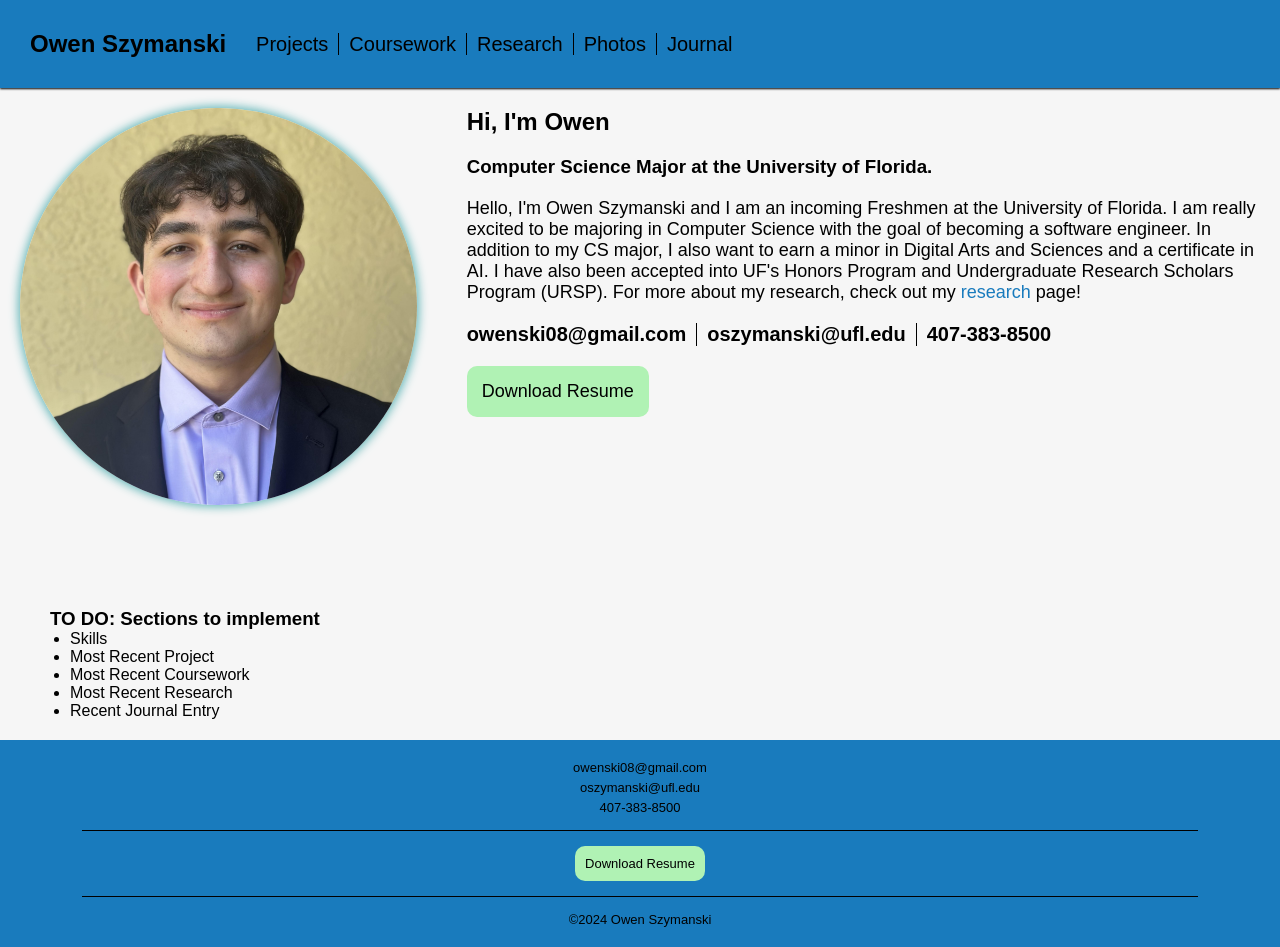
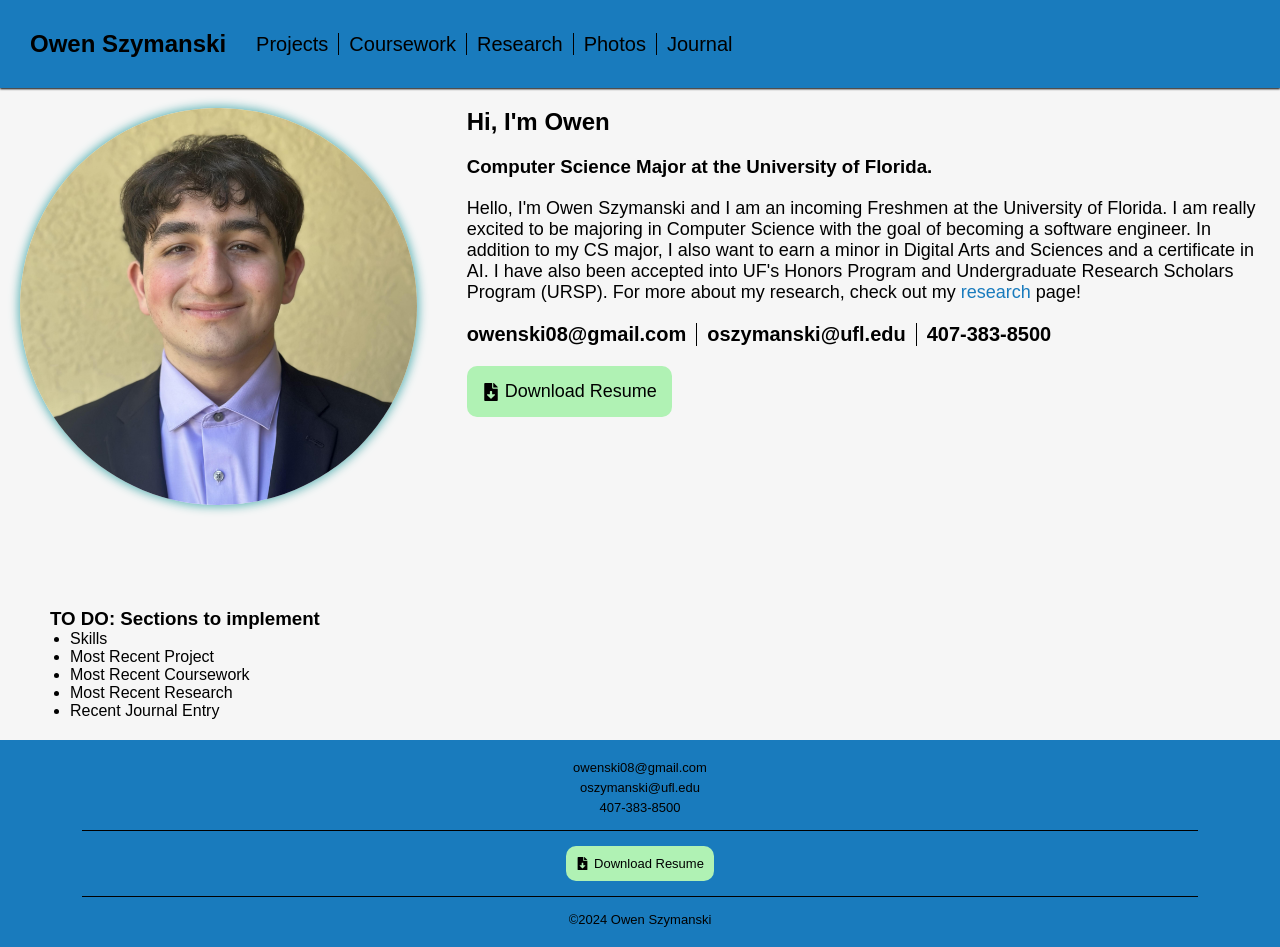
Before and after one commit to OwenS3881/eportfolio-backend, a Next.js app in the folder frontend/: page / in a window 1280 px wide. Built offline with nearby package versions, Linux system fonts and the light colour scheme; a web font is replaced by a local one.

Commit message:
Download icon

```diff
--- a/frontend/app/components/ResumeButton.jsx
+++ b/frontend/app/components/ResumeButton.jsx
@@ -4,9 +4,12 @@ import Link from "next/link";
 
 import styles from "@/app/styles/ResumeButton.module.css";
 
-const ResumeButton = ( {className}) => {
+import { FaFileDownload } from "react-icons/fa";
+
+const ResumeButton = ({ className }) => {
   return (
     <Link className={`${styles.button} ${className}`} href={"/api/resume"}>
+      <FaFileDownload />
       Download Resume
     </Link>
   );
--- a/frontend/app/styles/ResumeButton.module.css
+++ b/frontend/app/styles/ResumeButton.module.css
@@ -4,13 +4,20 @@
   color: #000;
   font-size: 18px;
   padding: 15px;
-  display: inline-block;
+  display: inline-flex;
   border-radius: 10px;
 
   transition: all 0.2s;
+
+  align-items: center;
+  justify-content: center;
 }
 
 .button:hover {
   background-color: var(--color-secondary-light);
   color: #000;
 }
+
+.button :first-child {
+  margin-right: 5px;
+}
--- a/frontend/package.json
+++ b/frontend/package.json
@@ -12,6 +12,7 @@
     "file-saver": "^2.0.5",
     "next": "14.2.3",
     "react": "^18",
-    "react-dom": "^18"
+    "react-dom": "^18",
+    "react-icons": "^5.2.1"
   }
 }
```
Also changed, not shown: 1 other file (tests, documents, lock files or other folders).
